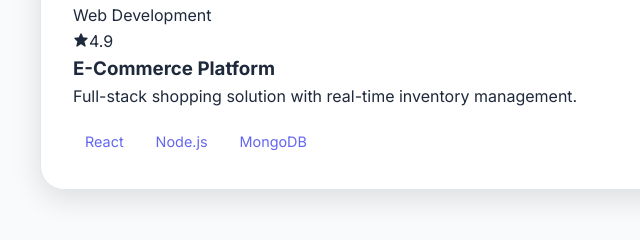
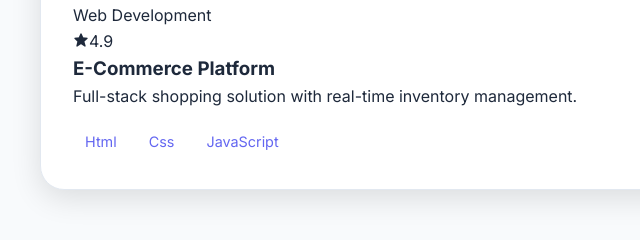
Before and after one commit to mahmoudx-ui/portfolio., a plain HTML site: page index.html in a window 1280 px wide. Shown: the part 2020-2260 px from the top of the page, 0-640 px from the left. Drawn offline with nearby package versions, Linux system fonts and the light colour scheme.

Commit message:
Update index.html

```diff
--- a/index.html
+++ b/index.html
@@ -142,9 +142,9 @@
                     Full-stack shopping solution with real-time inventory management.
                 </p>
                 <div class="project-tech-stack">
-                    <span class="tech-badge">React</span>
-                    <span class="tech-badge">Node.js</span>
-                    <span class="tech-badge">MongoDB</span>
+                    <span class="tech-badge">Html</span>
+                    <span class="tech-badge">Css</span>
+                    <span class="tech-badge">JavaScript</span>
                 </div>
             </article>
         </div>
```
